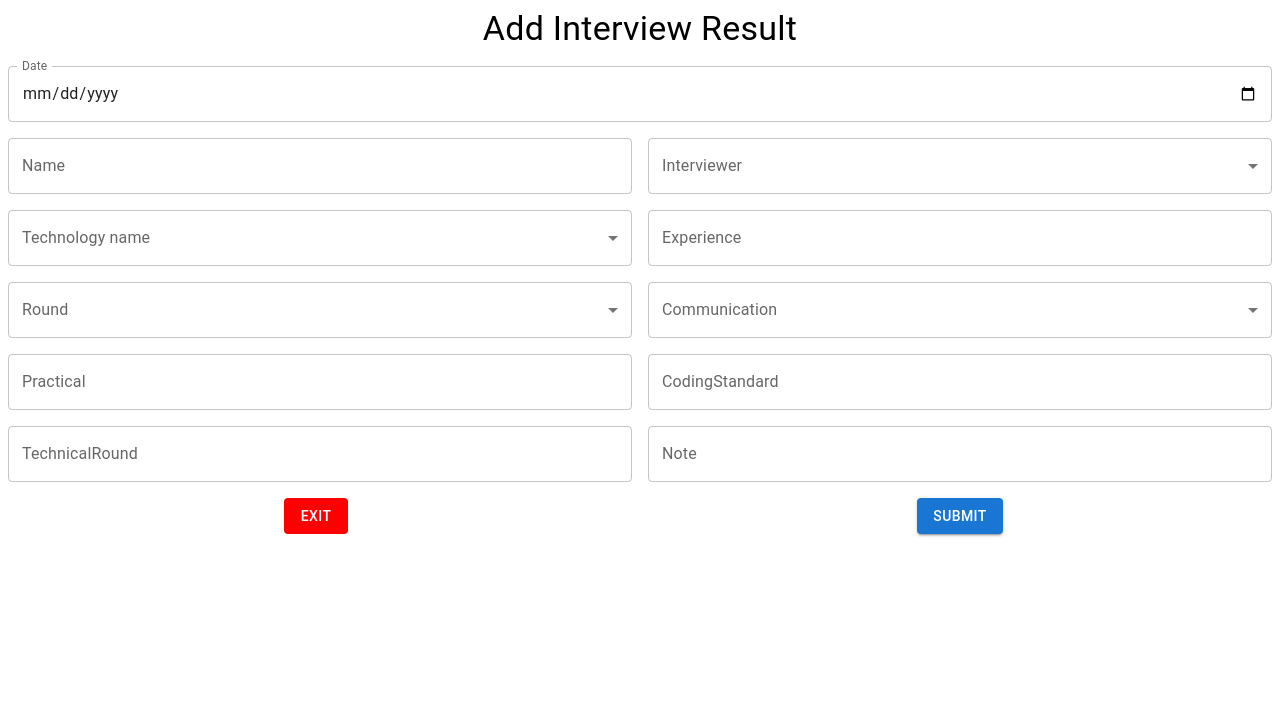
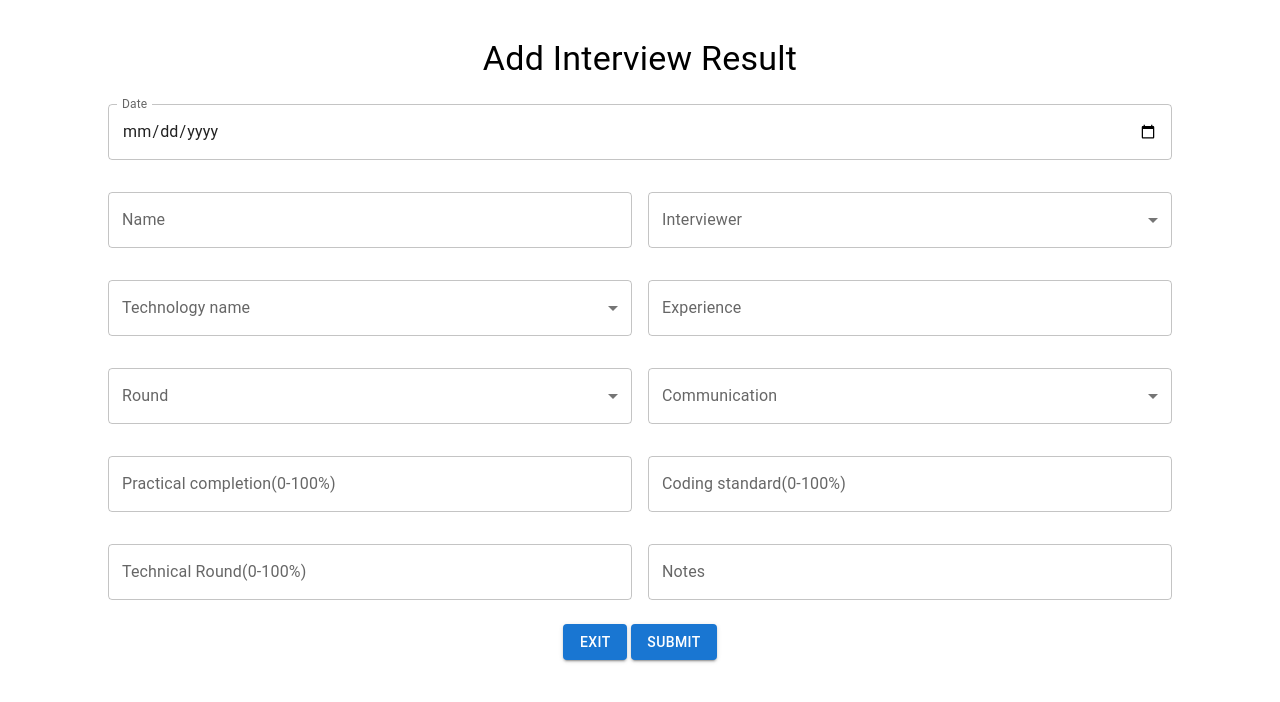
Before and after one commit to jaydeepbhingradiya/interview-system, a React (Create React App) app: page / in a window 1280 px wide. Both pictures are taken after a click on the button 1240 px from the left and 67 px from the top of the page. Shown: the top 702 px of the page. Built offline with nearby package versions, Linux system fonts and the light colour scheme.

Commit message:
interview-systrm : searchbar and conditionallyvalidation : 11-02-2022

```diff
--- a/src/App.js
+++ b/src/App.js
@@ -5,6 +5,7 @@ import InterviewFeedbackForm from "./components/InterviewFeedbackForm";
 
 function App() {
   const [show, setShow] = useState(true);
+  const [formTitle, setFormTitle] = useState(false);
   const [selectedResult, setSelectedResult] = useState({});
   const resultTableHandler = () => {
     setShow(true);
@@ -18,15 +19,11 @@ function App() {
     setSelectedResult(data);
   };
 
-  const onUpdate = () => {
-    // const updatedData = this.state.items.map((x) =>
-    //   x.id === item.id ? { ...x, firstname: item.newFirstname } : x
-    // );
-    // this.setState({ items: updatedData });
-  };
-
   const handleClearField = () => {
     setSelectedResult({});
+  };
+  const toggleTitle = () => {
+    setFormTitle((prevState) => !prevState);
   };
 
   return (
@@ -35,13 +32,14 @@ function App() {
         <FeedbackTable
           showForm={formHandler}
           getselectedData={handleSelectedData}
+          toggleTitle={toggleTitle}
         />
       ) : (
         <InterviewFeedbackForm
           showResultTable={resultTableHandler}
           selectedResult={selectedResult}
-          onUpdate={onUpdate}
           clearField={handleClearField}
+          title={formTitle}
         />
       )}
     </div>
--- a/src/components/InterviewFeedbackForm.js
+++ b/src/components/InterviewFeedbackForm.js
@@ -1,19 +1,6 @@
-import React, { useState } from "react";
-import {
-  Box,
-  Button,
-  FormControl,
-  Grid,
-  InputLabel,
-  MenuItem,
-  Select,
-  TextareaAutosize,
-  TextField,
-  Typography,
-} from "@mui/material";
+import React from "react";
+import { Button, Grid, Typography } from "@mui/material";
 import { useDispatch, useSelector } from "react-redux";
-import { pracValidator, techValidator, validator } from "./../helper/validate";
-import { v4 as uuid } from "uuid";
 import { Form, Formik } from "formik";
 import * as yup from "yup";
 import TextFieldwrapper from "./formUI/textfield/TextFieldwrapper";
@@ -25,23 +12,45 @@ import communication from "./../data/communication.json";
 import technology from "./../data/technology.json";
 import ButtonWrapper from "./formUI/button";
 
-let details = {};
-
 const FORM_VALIDATION = yup.object().shape({
   dateOfInterview: yup.date().required("Required"),
   candidate: yup.string().required("Required"),
   interviewer: yup.string().required("Required"),
   technology: yup.string().required("Required"),
-  experience: yup
-    .number()
-    .integer()
-    .typeError("Please enter a valid experience")
-    .required("Required"),
+  experience: yup.string().required("Required"),
   round: yup.string().required("Required"),
-  communication: yup.string().required("Required"),
-  Practical: yup.string().required("Required"),
-  codingStandard: yup.string().required("Required"),
-  technicalRound: yup.string().required("Required"),
+  communication: yup.string().when(["round"], {
+    is: (round) => round === "Technical",
+    then: yup.string().required("Required"),
+  }),
+
+  Practical: yup.number().when(["round"], {
+    is: (round) => round === "Practical",
+    then: yup
+      .number()
+      .integer()
+      .typeError("Please enter a valid value")
+      .required("Required"),
+  }),
+
+  codingStandard: yup.number().when(["round"], {
+    is: (round) => round === "Practical",
+    then: yup
+      .number()
+      .integer()
+      .typeError("Please enter a valid value")
+      .required("Required"),
+  }),
+
+  technicalRound: yup.number().when(["round"], {
+    is: (round) => round === "Technical",
+    then: yup
+      .number()
+      .integer()
+      .typeError("Please enter a valid value")
+      .required("Required"),
+  }),
+
   note: yup.string().required("Required"),
 });
 
@@ -49,14 +58,12 @@ function InterviewFeedbackForm({
   showResultTable,
   selectedResult,
   clearField,
+  title,
 }) {
   const state = useSelector((state) => state);
   const dispatch = useDispatch();
-  const [result, setResult] = useState(details);
-  const [errors, setErrors] = useState({});
 
   const handleSubmit = (result) => {
-    console.log(result);
     let found = state.find((element) => element.id === selectedResult.id);
 
     if (found) {
@@ -71,24 +78,6 @@ function InterviewFeedbackForm({
   const handleExit = () => {
     showResultTable();
   };
-
-  // const handleChange = (e) => {
-  //   const { name, value } = e.target;
-  //   let curState = { ...result, ...selectedResult };
-  //   curState[name] = value;
-  //   setResult(curState);
-
-  //   if (value === "Technical") {
-  //     let validateRespone = techValidator(result);
-  //     setErrors(validateRespone);
-  //   } else if (value === "Prectical") {
-  //     let validateRespone = pracValidator(result);
-  //     setErrors(validateRespone);
-  //   } else {
-  //     let validateRespone = validator(result);
-  //     setErrors(validateRespone);
-  //   }
-  // };
 
   return (
     <Formik
@@ -110,248 +99,80 @@ function InterviewFeedbackForm({
       onSubmit={(data) => handleSubmit(data)}
     >
       <Form>
-        <Grid container spacing={2}>
+        <Grid container spacing={2} style={{ padding: "30px 100px 0px 100px" }}>
           <Grid item xs={12}>
-            <Typography variant="h4">Add Interview Result</Typography>
+            {title ? (
+              <Typography variant="h4">Add Interview Result</Typography>
+            ) : (
+              <Typography variant="h4">Edit Interview Result</Typography>
+            )}
           </Grid>
-          <Grid item xs={12}>
+          <Grid item xs={12} style={{ margin: "0.5rem 0rem" }}>
             <DatePicker label="Date" name="dateOfInterview" />
           </Grid>
-          <Grid item xs={6}>
+          <Grid item xs={6} style={{ margin: "0.5rem 0rem" }}>
             <TextFieldwrapper name="candidate" label="Name" />
           </Grid>
-          <Grid item xs={6}>
+          <Grid item xs={6} style={{ margin: "0.5rem 0rem" }}>
             <SelectWrapper
               name="interviewer"
               label="Interviewer"
               options={interviewers}
             />
           </Grid>
-          <Grid item xs={6}>
+          <Grid item xs={6} style={{ margin: "0.5rem 0rem" }}>
             <SelectWrapper
               name="technology"
               label="Technology name"
               options={technology}
             />
           </Grid>
-          <Grid item xs={6}>
+          <Grid item xs={6} style={{ margin: "0.5rem 0rem" }}>
             <TextFieldwrapper name="experience" label="Experience" />
           </Grid>
-          <Grid item xs={6}>
+          <Grid item xs={6} style={{ margin: "0.5rem 0rem" }}>
             <SelectWrapper name="round" label="Round" options={round} />
           </Grid>
-          <Grid item xs={6}>
+          <Grid item xs={6} style={{ margin: "0.5rem 0rem" }}>
             <SelectWrapper
               name="communication"
               label="Communication"
               options={communication}
             />
           </Grid>
-          <Grid item xs={6}>
-            <TextFieldwrapper name="Practical" label="Practical" />
+          <Grid item xs={6} style={{ margin: "0.5rem 0rem" }}>
+            <TextFieldwrapper
+              name="Practical"
+              label="Practical completion(0-100%)"
+            />
           </Grid>
-          <Grid item xs={6}>
-            <TextFieldwrapper name="codingStandard" label="CodingStandard" />
+          <Grid item xs={6} style={{ margin: "0.5rem 0rem" }}>
+            <TextFieldwrapper
+              name="codingStandard"
+              label="Coding standard(0-100%)"
+            />
           </Grid>
-          <Grid item xs={6}>
-            <TextFieldwrapper name="technicalRound" label="TechnicalRound" />
+          <Grid item xs={6} style={{ margin: "0.5rem 0rem" }}>
+            <TextFieldwrapper
+              name="technicalRound"
+              label="Technical Round(0-100%)"
+            />
           </Grid>
-          <Grid item xs={6}>
-            <TextFieldwrapper name="note" label="Note" />
+          <Grid item xs={6} style={{ margin: "0.5rem 0rem" }}>
+            <TextFieldwrapper name="note" label="Notes" />
           </Grid>
-          <Grid item xs={6}>
-            <Button
-              sx={{ mr: 1, bgcolor: "red", color: "white" }}
-              onClick={handleExit}
-            >
+          <Grid item xs={4}></Grid>
+          <Grid item xs={4}>
+            <Button variant="contained" onClick={handleExit}>
               Exit
             </Button>
-          </Grid>
-          <Grid item xs={6}>
+            &nbsp;
             <ButtonWrapper>Submit </ButtonWrapper>
           </Grid>
+          <Grid item xs={4}></Grid>
         </Grid>
       </Form>
     </Formik>
-
-    // <Box
-    //   component="form"
-    //   sx={{
-    //     "& .MuiTextField-root": { m: 1, width: "90%" },
-    //   }}
-    //   noValidate
-    //   // autoComplete="off"
-    // >
-    //   <Typography variant="h4">Add Interview Result</Typography>
-
-    //   <TextField
-    //     onChange={handleChange}
-    //     name="dateOfInterview"
-    //     type="date"
-    //     label="Date"
-    //     InputLabelProps={{
-    //       shrink: true,
-    //     }}
-    //     error={!!errors.dateOfInterview}
-    //     helperText={errors.dateOfInterview}
-    //   />
-
-    //   <Box
-    //     component="form"
-    //     sx={{
-    //       "& .MuiTextField-root": { m: 1, width: "45%" },
-    //     }}
-    //     noValidate
-    //     // autoComplete="off"
-    //   >
-    //     <TextField
-    //       onChange={handleChange}
-    //         selectedResult.candidate ? selectedResult.candidate : ""
-    //       }
-    //       name="candidate"
-    //       label="Candidate name"
-    //       error={!!errors.candidate}
-    //       helperText={errors.candidate}
-    //     />
-
-    //     <FormControl
-    //       sx={{ width: "45%", marginTop: "8px" }}
-    //       error={errors.interviewer}
-    //     >
-    //       <InputLabel id="demo-simple-select-label">Interviewer</InputLabel>
-    //       <Select
-    //         name="interviewer"
-    //         labelId="demo-simple-select-label"
-    //         id="demo-simple-select"
-    //         value={selectedResult.interviewer}
-    //         label="Interviewer"
-    //         onChange={handleChange}
-    //       >
-    //         <MenuItem value="Riddhi">Riddhi ma'am</MenuItem>
-    //         <MenuItem value="Dhaval">Dhaval bhai</MenuItem>
-    //         <MenuItem value="Renish">Renish bhai</MenuItem>
-    //       </Select>
-    //     </FormControl>
-
-    //     <FormControl
-    //       error={!!errors.technology}
-    //       sx={{ width: "45%", marginTop: "8px", marginLeft: "10px" }}
-    //     >
-    //       <InputLabel id="demo-simple-select-label">Technology</InputLabel>
-    //       <Select
-    //         name="technology"
-    //         labelId="demo-simple-select-label"
-    //         id="demo-simple-select"
-    //         value={selectedResult.technology}
-    //         label="Technology"
-    //         onChange={handleChange}
-    //       >
-    //         <MenuItem value="React">React JS</MenuItem>
-    //         <MenuItem value="Node">Node JS</MenuItem>
-    //         <MenuItem value="Angular">Angular JS</MenuItem>
-    //       </Select>
-    //     </FormControl>
-
-    //     <TextField
-    //       onChange={handleChange}
-    //       name="experience"
-    //       label="Experience"
-    //       error={!!errors.experience}
-    //       helperText={errors.experience}
-    //     />
-
-    //     <FormControl
-    //       sx={{ width: "45%", marginTop: "8px" }}
-    //       error={!!errors.round}
-    //     >
-    //       <InputLabel id="demo-simple-select-label">Round</InputLabel>
-    //       <Select
-    //         name="round"
-    //         labelId="demo-simple-select-label"
-    //         id="demo-simple-select"
-    //         value={selectedResult.round}
-    //         label="Round"
-    //         onChange={handleChange}
-    //       >
-    //         <MenuItem value="Technical">Technical</MenuItem>
-    //         <MenuItem value="Prectical">Prectical</MenuItem>
-    //       </Select>
-    //     </FormControl>
-
-    //     <FormControl
-    //       sx={{ width: "45%", marginTop: "8px", marginLeft: "10px" }}
-    //       error={!!errors.communication}
-    //     >
-    //       <InputLabel id="demo-simple-select-label">Coummunication</InputLabel>
-    //       <Select
-    //         name="communication"
-    //         labelId="demo-simple-select-label"
-    //         id="demo-simple-select"
-    //         value={selectedResult.communication}
-    //         label="Communication"
-    //         onChange={handleChange}
-    //       >
-    //         <MenuItem value="Excellent">Excellent</MenuItem>
-    //         <MenuItem value="Good">Good</MenuItem>
-    //         <MenuItem value="Bad">Bad</MenuItem>
-    //       </Select>
-    //     </FormControl>
-
-    //     <TextField
-    //       onChange={handleChange}
-    //       name="Practical"
-    //       label="Practical completion"
-    //       error={!!errors.Practical}
-    //       helperText={errors.Practical}
-    //     />
-
-    //     <TextField
-    //       onChange={handleChange}
-    //       name="codingStandard"
-    //       label="Coding standard"
-    //       error={!!errors.codingStandard}
-    //       helperText={errors.codingStandard}
-    //     />
-
-    //     <TextField
-    //       onChange={handleChange}
-    //       name="technicalRound"
-    //       label="Technical round"
-    //       error={!!errors.technicalRound}
-    //       helperText={errors.technicalRound}
-    //     />
-
-    //     <TextareaAutosize
-    //       name="note"
-    //       helperText={errors.note}
-    //       error={!!errors.note}
-    //       value={selectedResult.note}
-    //       onChange={handleChange}
-    //       aria-label="minimum height"
-    //       maxRows={3}
-    //       minRows={3}
-    //       placeholder="Note"
-    //       style={{ width: "45%", marginTop: "10px" }}
-    //     />
-    //   </Box>
-    //   <Box sx={{ flex: "1 1 auto" }} style={{ border: "1px" }}>
-    //     <Button
-    //       onClick={handleExit}
-    //       color="inherit"
-    //       sx={{ mr: 1, bgcolor: "red", color: "white" }}
-    //     >
-    //       exit
-    //     </Button>
-
-    //     <Button
-    //       disabled={!errors.isValid}
-    //       variant="contained"
-    //       onClick={handleSubmit}
-    //     >
-    //       Submit
-    //     </Button>
-    //   </Box>
-    // </Box>
   );
 }
 
--- a/src/components/formUI/select/index.js
+++ b/src/components/formUI/select/index.js
@@ -17,6 +17,7 @@ function SelectWrapper({ name, options, ...otherProps }) {
     select: true,
     variant: "outlined",
     fullWidth: true,
+    sx: { textAlign: "left" },
     onChange: handleChange,
   };
 
--- a/src/data/interviewers.json
+++ b/src/data/interviewers.json
@@ -1,5 +1,7 @@
 {
   "Riddhi": "Riddhi Kadiya",
   "Dhaval": "Dhaval Thakaral",
+  "Malay": "Malay Patel",
+  "Nirmal": "Nirmal Jodhani",
   "Renish": "Renish Dadhaniya"
 }
```
Also changed, not shown: src/components/FeedbackTable.js (+60 -32 lines).
